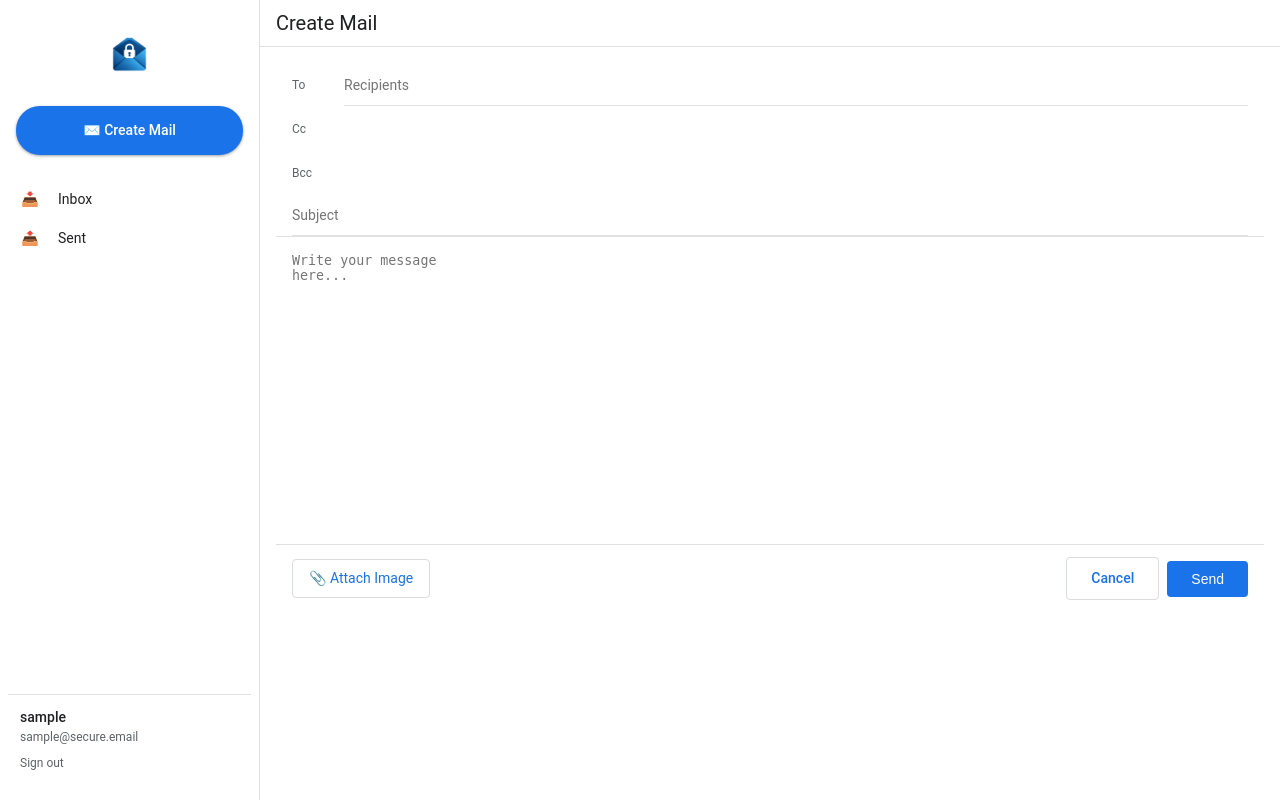
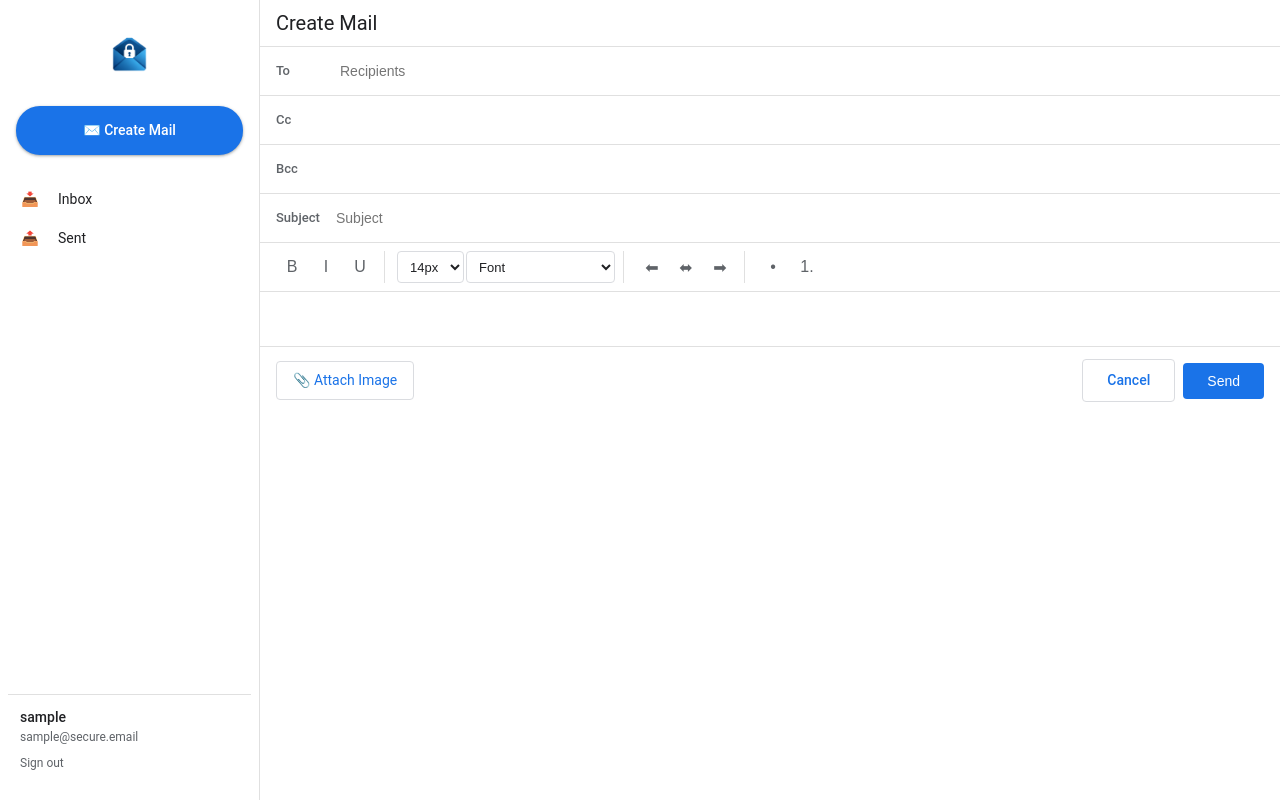
Before and after one commit to ahmetererr/crypto_project, a Flask app: page /send in a window 1280 px wide. Run offline with Flask 2, Linux system fonts and the light colour scheme; the visitor is signed in with stand-in values (Sample User, id 1); data comes from the database, SQL or seed files in the repository.

Commit message:
Fix compose page CSS: full screen layout and add text formatting toolbar

```diff
--- a/templates/send.html
+++ b/templates/send.html
@@ -3,49 +3,379 @@
 {% block title %}Create Mail - Secure Email{% endblock %}
 {% block page_title %}Create Mail{% endblock %}
 
+{% block extra_css %}
+<style>
+.compose-container {
+    display: flex;
+    flex-direction: column;
+    height: calc(100vh - 60px);
+    background: #fff;
+}
+
+.compose-header {
+    border-bottom: 1px solid #e0e0e0;
+    padding: 0;
+    background: #fff;
+}
+
+.compose-header-row {
+    display: flex;
+    align-items: center;
+    padding: 8px 16px;
+    border-bottom: 1px solid #e0e0e0;
+    min-height: 48px;
+}
+
+.compose-header-row:last-child {
+    border-bottom: none;
+}
+
+.compose-label {
+    font-size: 13px;
+    color: #5f6368;
+    min-width: 60px;
+    font-weight: 500;
+    cursor: pointer;
+}
+
+.compose-label:hover {
+    color: #1a73e8;
+}
+
+.recipient-input-wrapper {
+    flex: 1;
+    position: relative;
+    display: flex;
+    flex-wrap: wrap;
+    align-items: center;
+    gap: 4px;
+    min-height: 32px;
+    padding: 4px 0;
+}
+
+.recipient-tags {
+    display: flex;
+    flex-wrap: wrap;
+    gap: 4px;
+}
+
+.recipient-tag {
+    background: #e8f0fe;
+    color: #1a73e8;
+    padding: 4px 12px;
+    border-radius: 16px;
+    font-size: 13px;
+    display: inline-flex;
+    align-items: center;
+    gap: 6px;
+}
+
+.recipient-tag .remove {
+    cursor: pointer;
+    font-weight: bold;
+    font-size: 16px;
+    line-height: 1;
+}
+
+.recipient-tag .remove:hover {
+    color: #1557b0;
+}
+
+#recipient, #cc, #bcc {
+    border: none;
+    outline: none;
+    font-size: 14px;
+    flex: 1;
+    min-width: 150px;
+    padding: 4px 0;
+}
+
+#subject {
+    border: none;
+    outline: none;
+    font-size: 14px;
+    flex: 1;
+    padding: 4px 0;
+}
+
+.compose-body-wrapper {
+    flex: 1;
+    display: flex;
+    flex-direction: column;
+    overflow: hidden;
+}
+
+.toolbar {
+    display: flex;
+    align-items: center;
+    gap: 4px;
+    padding: 8px 16px;
+    border-bottom: 1px solid #e0e0e0;
+    background: #fff;
+    flex-wrap: wrap;
+}
+
+.toolbar-group {
+    display: flex;
+    align-items: center;
+    gap: 2px;
+    padding-right: 8px;
+    border-right: 1px solid #e0e0e0;
+    margin-right: 8px;
+}
+
+.toolbar-group:last-child {
+    border-right: none;
+    margin-right: 0;
+}
+
+.toolbar-btn {
+    width: 32px;
+    height: 32px;
+    border: none;
+    background: transparent;
+    border-radius: 4px;
+    cursor: pointer;
+    display: flex;
+    align-items: center;
+    justify-content: center;
+    font-size: 16px;
+    color: #5f6368;
+    transition: background 0.15s;
+}
+
+.toolbar-btn:hover {
+    background: #f1f3f4;
+}
+
+.toolbar-btn.active {
+    background: #e8f0fe;
+    color: #1a73e8;
+}
+
+.toolbar-select {
+    height: 32px;
+    padding: 4px 8px;
+    border: 1px solid #dadce0;
+    border-radius: 4px;
+    font-size: 13px;
+    background: #fff;
+    color: #202124;
+    cursor: pointer;
+}
+
+#message {
+    flex: 1;
+    border: none;
+    outline: none;
+    padding: 16px;
+    font-size: 14px;
+    font-family: inherit;
+    resize: none;
+    overflow-y: auto;
+    line-height: 1.6;
+}
+
+.compose-footer {
+    display: flex;
+    justify-content: space-between;
+    align-items: center;
+    padding: 12px 16px;
+    border-top: 1px solid #e0e0e0;
+    background: #fff;
+}
+
+.compose-actions-left {
+    display: flex;
+    align-items: center;
+    gap: 8px;
+}
+
+.attach-btn {
+    padding: 8px 16px;
+    border: 1px solid #dadce0;
+    border-radius: 4px;
+    background: #fff;
+    color: #1a73e8;
+    font-size: 14px;
+    cursor: pointer;
+    display: inline-flex;
+    align-items: center;
+    gap: 6px;
+    transition: background 0.15s;
+}
+
+.attach-btn:hover {
+    background: #f8f9fa;
+}
+
+.compose-actions-right {
+    display: flex;
+    align-items: center;
+    gap: 8px;
+}
+
+.autocomplete-dropdown {
+    position: absolute;
+    top: 100%;
+    left: 60px;
+    right: 16px;
+    background: white;
+    border: 1px solid #dadce0;
+    border-radius: 4px;
+    box-shadow: 0 2px 8px rgba(0,0,0,0.1);
+    z-index: 1000;
+    max-height: 200px;
+    overflow-y: auto;
+    margin-top: 4px;
+}
+
+.autocomplete-item {
+    padding: 8px 16px;
+    cursor: pointer;
+    font-size: 14px;
+    color: #202124;
+}
+
+.autocomplete-item:hover {
+    background: #f1f3f4;
+}
+
+#imagePreview {
+    padding: 16px;
+    border-top: 1px solid #e0e0e0;
+    background: #f8f9fa;
+}
+
+.image-preview-item {
+    display: flex;
+    align-items: center;
+    gap: 12px;
+    background: #fff;
+    padding: 12px;
+    border-radius: 4px;
+    border: 1px solid #e0e0e0;
+}
+
+.image-preview-item img {
+    width: 80px;
+    height: 80px;
+    object-fit: cover;
+    border-radius: 4px;
+}
+
+.image-preview-info {
+    flex: 1;
+}
+
+.image-preview-name {
+    font-size: 14px;
+    font-weight: 500;
+    color: #202124;
+    margin-bottom: 4px;
+}
+
+.image-preview-size {
+    font-size: 12px;
+    color: #5f6368;
+}
+
+.image-preview-remove {
+    width: 32px;
+    height: 32px;
+    border: none;
+    background: transparent;
+    border-radius: 50%;
+    cursor: pointer;
+    display: flex;
+    align-items: center;
+    justify-content: center;
+    font-size: 20px;
+    color: #5f6368;
+    transition: background 0.15s;
+}
+
+.image-preview-remove:hover {
+    background: #f1f3f4;
+}
+</style>
+{% endblock %}
+
 {% block content %}
-<div style="padding: 16px;">
+<div class="compose-container">
     {% if error %}
-    <div class="alert alert-error">{{ error }}</div>
+    <div class="alert alert-error" style="margin: 16px;">{{ error }}</div>
     {% endif %}
 
     <form method="POST" action="{{ url_for('send_email') }}" enctype="multipart/form-data" id="emailForm">
         <div class="compose-header">
-            <div class="form-group" style="margin-bottom: 0; position: relative;">
-                <div style="display: flex; align-items: center; gap: 8px;">
-                    <span style="font-size: 12px; color: #5f6368; min-width: 40px;">To</span>
-                    <div class="recipient-input-wrapper" style="flex: 1;">
-                        <div id="recipientTags" class="recipient-tags"></div>
-                        <input type="text" id="recipient" name="recipient" placeholder="Recipients" autocomplete="off" style="border: none; border-bottom: 1px solid #e0e0e0; border-radius: 0; padding: 12px 0; width: 100%;">
-                    </div>
+            <div class="compose-header-row">
+                <span class="compose-label">To</span>
+                <div class="recipient-input-wrapper">
+                    <div id="recipientTags" class="recipient-tags"></div>
+                    <input type="text" id="recipient" name="recipient" placeholder="Recipients" autocomplete="off">
                 </div>
                 <div id="autocompleteDropdown" class="autocomplete-dropdown" style="display: none;"></div>
             </div>
-            <div class="form-group" style="margin-bottom: 0; position: relative;">
-                <div style="display: flex; align-items: center; gap: 8px;">
-                    <span style="font-size: 12px; color: #5f6368; min-width: 40px; cursor: pointer;" onclick="toggleCc()">Cc</span>
-                    <div class="recipient-input-wrapper" style="flex: 1;">
-                        <div id="ccTags" class="recipient-tags"></div>
-                        <input type="text" id="cc" name="cc" placeholder="Cc (optional)" autocomplete="off" style="border: none; border-bottom: 1px solid #e0e0e0; border-radius: 0; padding: 12px 0; width: 100%; display: none;">
-                    </div>
+            <div class="compose-header-row">
+                <span class="compose-label" onclick="toggleCc()">Cc</span>
+                <div class="recipient-input-wrapper">
+                    <div id="ccTags" class="recipient-tags"></div>
+                    <input type="text" id="cc" name="cc" placeholder="Cc (optional)" autocomplete="off" style="display: none;">
                 </div>
             </div>
-            <div class="form-group" style="margin-bottom: 0; position: relative;">
-                <div style="display: flex; align-items: center; gap: 8px;">
-                    <span style="font-size: 12px; color: #5f6368; min-width: 40px; cursor: pointer;" onclick="toggleBcc()">Bcc</span>
-                    <div class="recipient-input-wrapper" style="flex: 1;">
-                        <div id="bccTags" class="recipient-tags"></div>
-                        <input type="text" id="bcc" name="bcc" placeholder="Bcc (optional)" autocomplete="off" style="border: none; border-bottom: 1px solid #e0e0e0; border-radius: 0; padding: 12px 0; width: 100%; display: none;">
-                    </div>
+            <div class="compose-header-row">
+                <span class="compose-label" onclick="toggleBcc()">Bcc</span>
+                <div class="recipient-input-wrapper">
+                    <div id="bccTags" class="recipient-tags"></div>
+                    <input type="text" id="bcc" name="bcc" placeholder="Bcc (optional)" autocomplete="off" style="display: none;">
                 </div>
             </div>
-            <div class="form-group" style="margin-bottom: 0;">
-                <input type="text" id="subject" name="subject" placeholder="Subject" style="border: none; border-bottom: 1px solid #e0e0e0; border-radius: 0; padding: 12px 0;">
+            <div class="compose-header-row">
+                <span class="compose-label">Subject</span>
+                <input type="text" id="subject" name="subject" placeholder="Subject">
             </div>
         </div>
 
-        <div class="compose-body">
-            <textarea id="message" name="message" placeholder="Write your message here..." required style="border: none; min-height: 300px; padding: 16px; resize: none;"></textarea>
+        <div class="compose-body-wrapper">
+            <div class="toolbar">
+                <div class="toolbar-group">
+                    <button type="button" class="toolbar-btn" onclick="formatText('bold')" title="Bold">B</button>
+                    <button type="button" class="toolbar-btn" onclick="formatText('italic')" title="Italic">I</button>
+                    <button type="button" class="toolbar-btn" onclick="formatText('underline')" title="Underline">U</button>
+                </div>
+                <div class="toolbar-group">
+                    <select class="toolbar-select" id="fontSize" onchange="formatText('fontSize', this.value)" title="Font Size">
+                        <option value="">Size</option>
+                        <option value="12px">12px</option>
+                        <option value="14px" selected>14px</option>
+                        <option value="16px">16px</option>
+                        <option value="18px">18px</option>
+                        <option value="20px">20px</option>
+                        <option value="24px">24px</option>
+                    </select>
+                    <select class="toolbar-select" id="fontFamily" onchange="formatText('fontName', this.value)" title="Font Family">
+                        <option value="">Font</option>
+                        <option value="Arial">Arial</option>
+                        <option value="Helvetica">Helvetica</option>
+                        <option value="Times New Roman">Times New Roman</option>
+                        <option value="Courier New">Courier New</option>
+                        <option value="Georgia">Georgia</option>
+                        <option value="Verdana">Verdana</option>
+                    </select>
+                </div>
+                <div class="toolbar-group">
+                    <button type="button" class="toolbar-btn" onclick="formatText('justifyLeft')" title="Align Left">⬅</button>
+                    <button type="button" class="toolbar-btn" onclick="formatText('justifyCenter')" title="Align Center">⬌</button>
+                    <button type="button" class="toolbar-btn" onclick="formatText('justifyRight')" title="Align Right">➡</button>
+                </div>
+                <div class="toolbar-group">
+                    <button type="button" class="toolbar-btn" onclick="formatText('insertUnorderedList')" title="Bullet List">•</button>
+                    <button type="button" class="toolbar-btn" onclick="formatText('insertOrderedList')" title="Numbered List">1.</button>
+                </div>
+            </div>
+            <div id="message" contenteditable="true" data-placeholder="Write your message here..."></div>
+            <textarea id="messageHidden" name="message" style="display: none;"></textarea>
         </div>
 
         <div class="compose-footer">
@@ -54,24 +384,15 @@
                     📎 Attach Image
                     <input type="file" id="imageUpload" name="image" accept="image/*" style="display: none;" onchange="handleImageUpload(event)">
                 </label>
-                <span id="imageInfo" style="font-size: 12px; color: #5f6368; margin-left: 8px;"></span>
+                <span id="imageInfo" style="font-size: 12px; color: #5f6368;"></span>
             </div>
             <div class="compose-actions-right">
-                <a href="{{ url_for('dashboard') }}" class="btn" style="margin-right: 8px;">Cancel</a>
+                <a href="{{ url_for('dashboard') }}" class="btn">Cancel</a>
                 <button type="submit" class="btn btn-primary">Send</button>
             </div>
         </div>
 
-        <div id="imagePreview" style="padding: 16px; display: none;">
-            <div style="display: flex; align-items: center; gap: 8px; background: #f8f9fa; padding: 8px; border-radius: 4px;">
-                <img id="previewImg" src="" alt="Preview" style="max-width: 100px; max-height: 100px; border-radius: 4px;">
-                <div style="flex: 1;">
-                    <div id="previewName" style="font-size: 14px; font-weight: 500;"></div>
-                    <div id="previewSize" style="font-size: 12px; color: #5f6368;"></div>
-                </div>
-                <button type="button" onclick="removeImage()" style="background: none; border: none; color: #5f6368; cursor: pointer; font-size: 18px;">×</button>
-            </div>
-        </div>
+        <div id="imagePreview" style="display: none;"></div>
     </form>
 </div>
 
@@ -84,6 +405,38 @@ let allUsers = {{ usernames|tojson|safe }};
 let currentUser = '{{ session.username }}';
 
 allUsers = allUsers.filter(u => u !== currentUser);
+
+// ContentEditable placeholder
+const messageDiv = document.getElementById('message');
+messageDiv.addEventListener('focus', function() {
+    if (this.textContent.trim() === '') {
+        this.textContent = '';
+    }
+});
+messageDiv.addEventListener('blur', function() {
+    if (this.textContent.trim() === '') {
+        this.innerHTML = '';
+    }
+});
+
+// Format text functions
+function formatText(command, value = null) {
+    document.execCommand(command, false, value);
+    messageDiv.focus();
+}
+
+// Update hidden textarea before submit
+document.getElementById('emailForm').addEventListener('submit', function(e) {
+    if (recipients.length === 0) {
+        e.preventDefault();
+        alert('Please add at least one recipient');
+        return false;
+    }
+    document.getElementById('messageHidden').value = messageDiv.innerHTML;
+    document.getElementById('recipient').value = recipients.join(', ');
+    document.getElementById('cc').value = ccRecipients.join(', ');
+    document.getElementById('bcc').value = bccRecipients.join(', ');
+});
 
 function toggleCc() {
     const ccInput = document.getElementById('cc');
@@ -114,11 +467,29 @@ function handleImageUpload(event) {
     selectedImage = file;
     const reader = new FileReader();
     reader.onload = function(e) {
-        document.getElementById('previewImg').src = e.target.result;
-        document.getElementById('previewName').textContent = file.name;
-        document.getElementById('previewSize').textContent = formatFileSize(file.size);
-        document.getElementById('imagePreview').style.display = 'block';
+        const preview = document.getElementById('imagePreview');
+        preview.innerHTML = `
+            <div class="image-preview-item">
+                <img src="${e.target.result}" alt="Preview">
+                <div class="image-preview-info">
+                    <div class="image-preview-name">${file.name}</div>
+                    <div class="image-preview-size">${formatFileSize(file.size)}</div>
+                </div>
+                <button type="button" class="image-preview-remove" onclick="removeImage()">×</button>
+            </div>
+        `;
+        preview.style.display = 'block';
         document.getElementById('imageInfo').textContent = file.name + ' (' + formatFileSize(file.size) + ')';
+
+        // Insert image into message
+        const img = document.createElement('img');
+        img.src = e.target.result;
+        img.style.maxWidth = '100%';
+        img.style.height = 'auto';
+        img.style.borderRadius = '4px';
+        img.style.margin = '8px 0';
+        messageDiv.appendChild(img);
+        messageDiv.focus();
     };
     reader.readAsDataURL(file);
 }
@@ -166,7 +537,7 @@ function updateRecipientTags() {
     recipients.forEach(username => {
         const tag = document.createElement('span');
         tag.className = 'recipient-tag';
-        tag.innerHTML = `${username} <span onclick="removeRecipient('${username}')" style="cursor: pointer; margin-left: 4px;">×</span>`;
+        tag.innerHTML = `${username} <span class="remove" onclick="removeRecipient('${username}')">×</span>`;
         recipientTags.appendChild(tag);
     });
 }
@@ -189,7 +560,7 @@ function updateCcTags() {
     ccRecipients.forEach(username => {
         const tag = document.createElement('span');
         tag.className = 'recipient-tag';
-        tag.innerHTML = `${username} <span onclick="removeCcRecipient('${username}')" style="cursor: pointer; margin-left: 4px;">×</span>`;
+        tag.innerHTML = `${username} <span class="remove" onclick="removeCcRecipient('${username}')">×</span>`;
         ccTags.appendChild(tag);
     });
 }
@@ -212,7 +583,7 @@ function updateBccTags() {
     bccRecipients.forEach(username => {
         const tag = document.createElement('span');
         tag.className = 'recipient-tag';
-        tag.innerHTML = `${username} <span onclick="removeBccRecipient('${username}')" style="cursor: pointer; margin-left: 4px;">×</span>`;
+        tag.innerHTML = `${username} <span class="remove" onclick="removeBccRecipient('${username}')">×</span>`;
         bccTags.appendChild(tag);
     });
 }
@@ -334,127 +705,5 @@ document.addEventListener('click', (e) => {
         hideAutocomplete();
     }
 });
-
-document.getElementById('emailForm').addEventListener('submit', function(e) {
-    if (recipients.length === 0) {
-        e.preventDefault();
-        alert('Please add at least one recipient');
-        return false;
-    }
-    recipientInput.value = recipients.join(', ');
-    ccInput.value = ccRecipients.join(', ');
-    bccInput.value = bccRecipients.join(', ');
-});
 </script>
-
-<style>
-.recipient-input-wrapper {
-    position: relative;
-    display: flex;
-    flex-wrap: wrap;
-    align-items: center;
-    gap: 4px;
-    min-height: 44px;
-}
-
-.recipient-tags {
-    display: flex;
-    flex-wrap: wrap;
-    gap: 4px;
-}
-
-.recipient-tag {
-    background: #e8f0fe;
-    color: #1a73e8;
-    padding: 4px 8px;
-    border-radius: 16px;
-    font-size: 13px;
-    display: inline-flex;
-    align-items: center;
-}
-
-.recipient-tag span {
-    color: #1a73e8;
-    font-weight: bold;
-}
-
-#recipient, #cc, #bcc {
-    flex: 1;
-    min-width: 200px;
-}
-
-.autocomplete-dropdown {
-    position: absolute;
-    top: 100%;
-    left: 40px;
-    right: 0;
-    background: white;
-    border: 1px solid #dadce0;
-    border-radius: 4px;
-    box-shadow: 0 2px 8px rgba(0,0,0,0.1);
-    z-index: 1000;
-    max-height: 200px;
-    overflow-y: auto;
-}
-
-.autocomplete-item {
-    padding: 8px 16px;
-    cursor: pointer;
-    font-size: 14px;
-    color: #202124;
-}
-
-.autocomplete-item:hover {
-    background: #f1f3f4;
-}
-
-.compose-header {
-    border-bottom: 1px solid #e0e0e0;
-    padding: 0 16px;
-}
-
-.compose-body {
-    min-height: 300px;
-}
-
-.compose-footer {
-    display: flex;
-    justify-content: space-between;
-    align-items: center;
-    padding: 12px 16px;
-    border-top: 1px solid #e0e0e0;
-}
-
-.compose-actions-left {
-    display: flex;
-    align-items: center;
-}
-
-.attach-btn {
-    padding: 8px 16px;
-    border: 1px solid #dadce0;
-    border-radius: 4px;
-    background: #fff;
-    color: #1a73e8;
-    font-size: 14px;
-    cursor: pointer;
-    display: inline-block;
-    transition: background 0.15s;
-}
-
-.attach-btn:hover {
-    background: #f8f9fa;
-}
-
-.compose-actions-right {
-    display: flex;
-    align-items: center;
-}
-
-.form-group input:focus {
-    border-bottom-color: #1a73e8;
-    border-bottom-width: 2px;
-    padding-bottom: 11px;
-}
-</style>
 {% endblock %}
```
